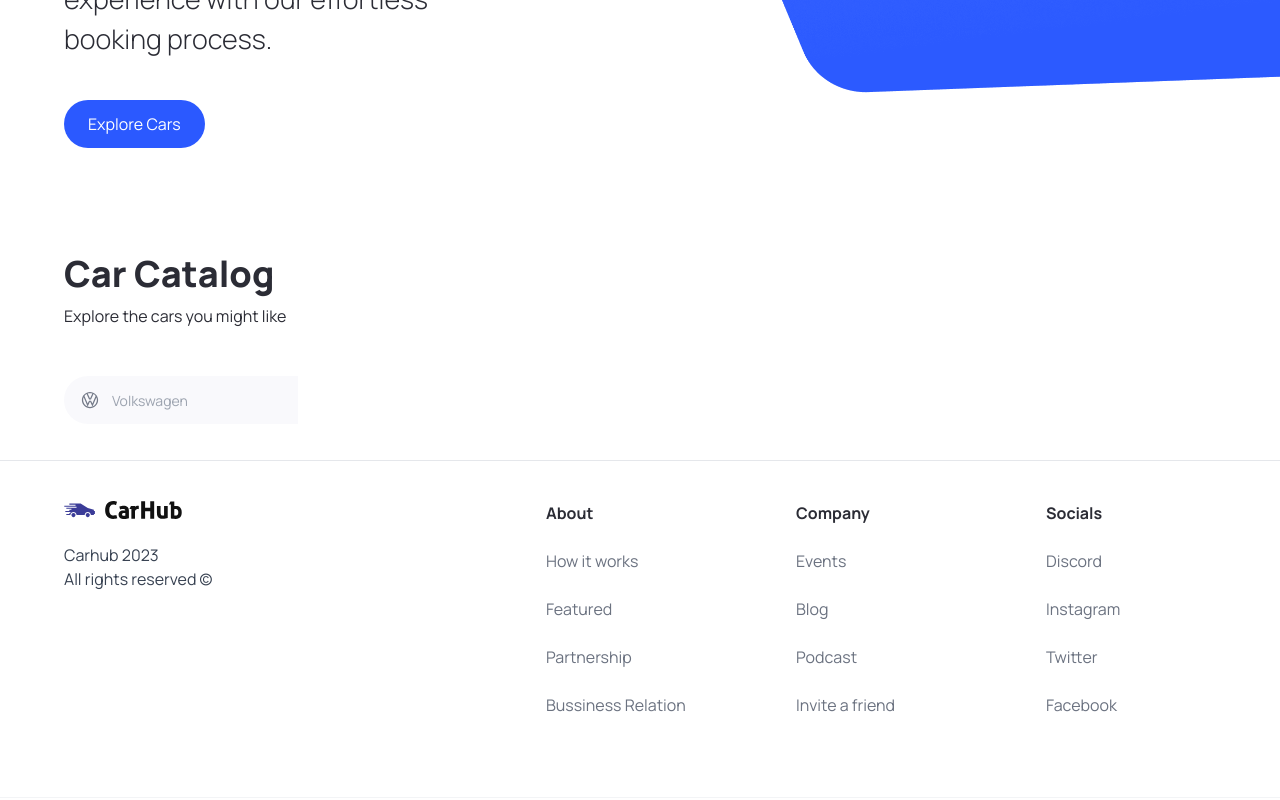
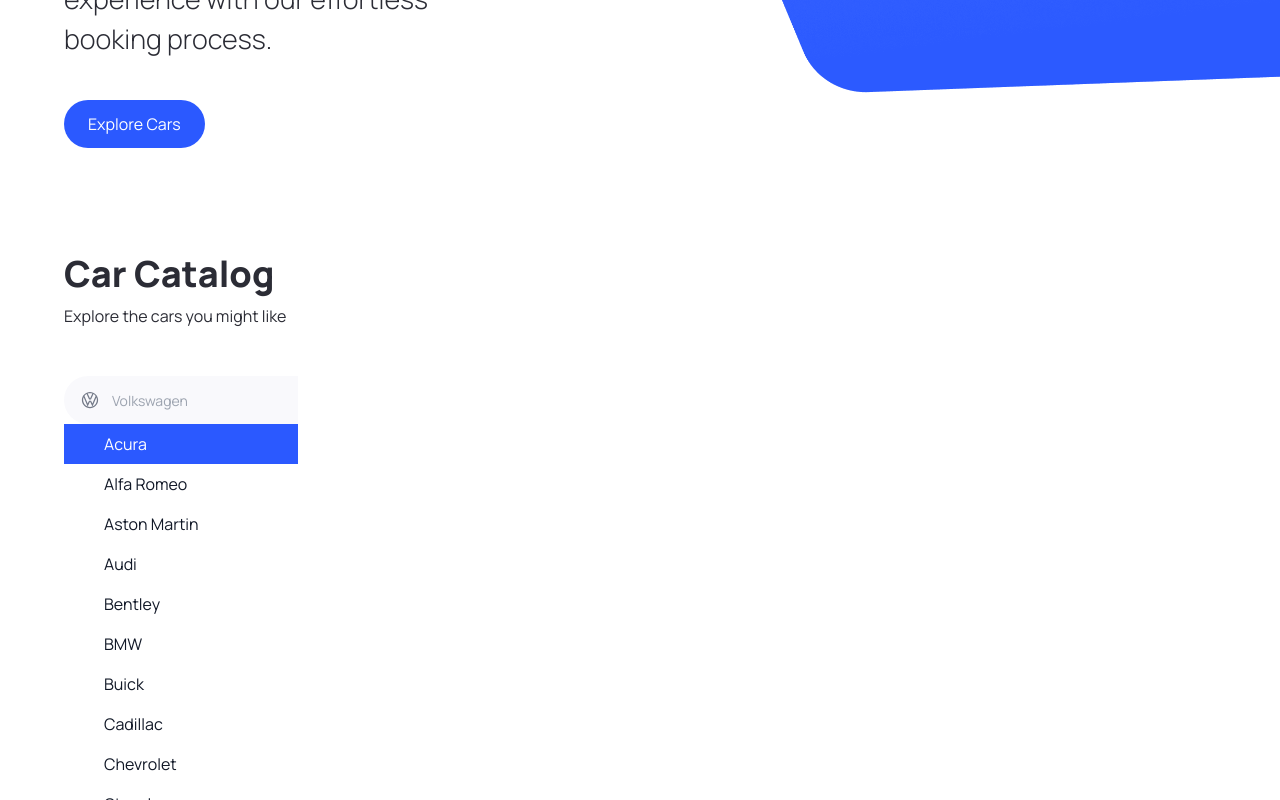
Before and after one commit to SzenftnerGergely/car-app-nextjs-ts-tailwind, a Next.js app: page / in a window 1280 px wide. Both pictures are taken after a click on the button 82 px from the left and 1010 px from the top of the page. Shown: the part 610-1410 px from the top of the page. Built offline with nearby package versions, Linux system fonts and the light colour scheme.

Commit message:
search bar for manufactuerers created with combobox and func impemented

```diff
--- a/components/SearchManufacturer.tsx
+++ b/components/SearchManufacturer.tsx
@@ -2,15 +2,23 @@
 
 import { SearchManufacturerProps } from '@/types/model'
 import { Combobox, Transition } from '@headlessui/react'
-import {useState, Fragment} from 'react'
+import { useState, Fragment } from 'react'
+import { manufacturers } from '@/constants'
 import Image from 'next/image'
 
-const SearchManufacturer = ({manufacturer, setManufacturer} : SearchManufacturerProps) => {
+const SearchManufacturer = ({ manufacturer, setManufacturer }: SearchManufacturerProps) => {
     const [query, setQuery] = useState('')
+
+    const filteredManufactureres = query === "" ?
+        manufacturers : manufacturers.filter((item) => (
+            item.toLowerCase()
+                .replace(/\s+/g, "")
+                .includes(query.toLowerCase().replace(/\s+/g, ""))
+        ))
 
     return (
         <div className='search-manufacturer'>
-      <Combobox>
+            <Combobox value={manufacturer} onChange={setManufacturer}>
                 <div className='relative w-full'>
                     <Combobox.Button className="absolute top-[14px]">
                         <Image
@@ -37,7 +45,31 @@ const SearchManufacturer = ({manufacturer, setManufacturer} : SearchManufacturer
                         afterLeave={() => setQuery('')}
                     >
                         <Combobox.Options>
+                            {filteredManufactureres.map((item) => (
+                                <Combobox.Option
+                                    key={item}
+                                    className={({ active }) => `
+                                    relative search-manufacturer__option
+                                    ${active ? 'bg-primary-blue text-white'
+                                            : 'text-gray-900'}
+                                    `}
+                                    value={item}
+                                >
+                                    {({ selected, active }) => (
+                                        <>
+                                            <span className={`block truncate ${selected ? "font-medium" : "font-normal"}`}>
+                                                {item}
+                                            </span>
 
+                                            {selected ? (
+                                                <span className={`absolute inset-y-0 left-0 flex items-center pl-3 ${active ? "text-white" : "text-pribg-primary-purple"}`}
+                                                ></span>
+                                            ) : null}
+                                        </>
+                                    )}
+                                </Combobox.Option>
+                            ))
+                            }
                         </Combobox.Options>
                     </Transition>
                 </div>
```
Lines whose indentation alone changed are shown as unchanged.
